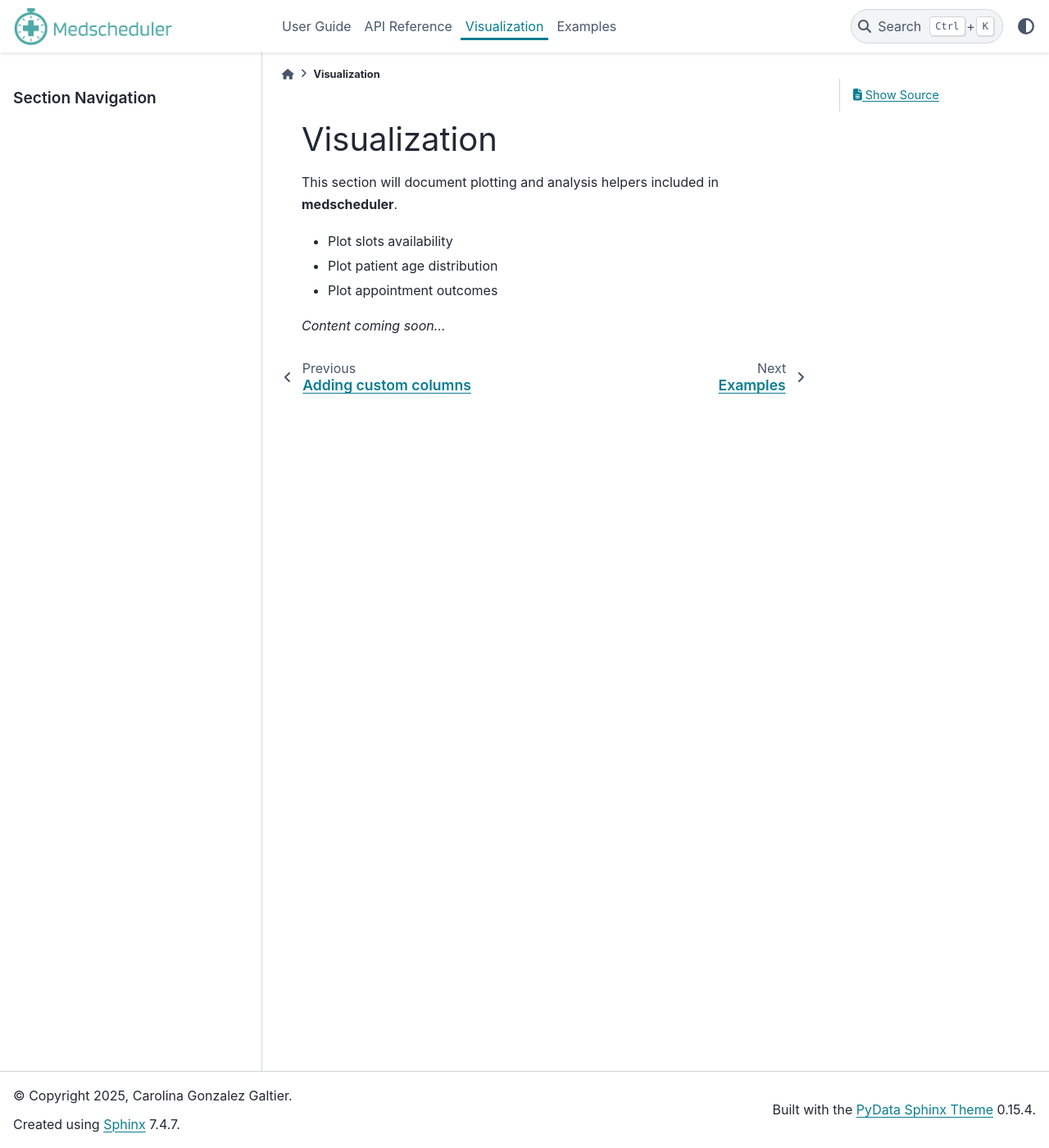
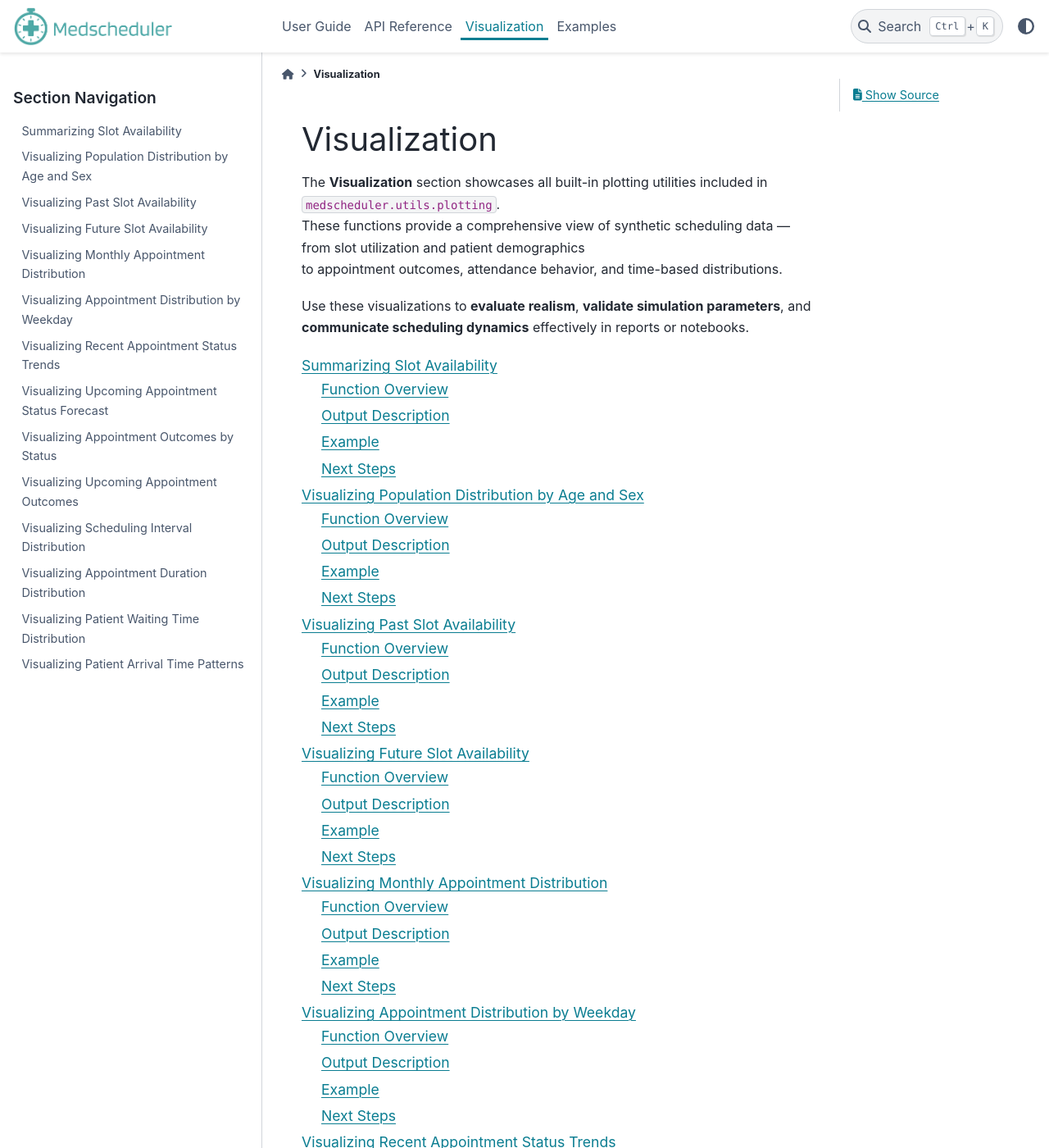
Before and after one commit to carogaltier/medscheduler, a Sphinx documentation site: the page built from docs/visualization/index.md, in a window 1280 px wide and 1400 px high. Shown: the whole window at 82% size. Built offline with Sphinx 7.4.7 and the PyData theme 0.15.4, drawn with Linux system fonts in a browser that asks for light colours; some of the changed text lies outside the part shown.

Commit message:
Update index.md

````diff
--- a/docs/visualization/index.md
+++ b/docs/visualization/index.md
@@ -1,9 +1,26 @@
 # Visualization
 
-This section will document plotting and analysis helpers included in **medscheduler**.
+The **Visualization** section showcases all built-in plotting utilities included in `medscheduler.utils.plotting`.
+These functions provide a comprehensive view of synthetic scheduling data — from slot utilization and patient demographics
+to appointment outcomes, attendance behavior, and time-based distributions.
 
-- Plot slots availability
-- Plot patient age distribution
-- Plot appointment outcomes
+Use these visualizations to **evaluate realism**, **validate simulation parameters**, and **communicate scheduling dynamics** effectively in reports or notebooks.
 
-*Content coming soon…*
+```{toctree}
+:maxdepth: 2
+
+summarize_slots
+plot_population_pyramid
+plot_past_slot_availability
+plot_future_slot_availability
+plot_monthly_appointment_distribution
+plot_weekday_appointment_distribution
+plot_status_distribution_last_days
+plot_status_distribution_next_days
+plot_appointments_by_status
+plot_appointments_by_status_future
+plot_scheduling_interval_distribution
+plot_appointment_duration_distribution
+plot_waiting_time_distribution
+plot_arrival_time_distribution
+```
````
